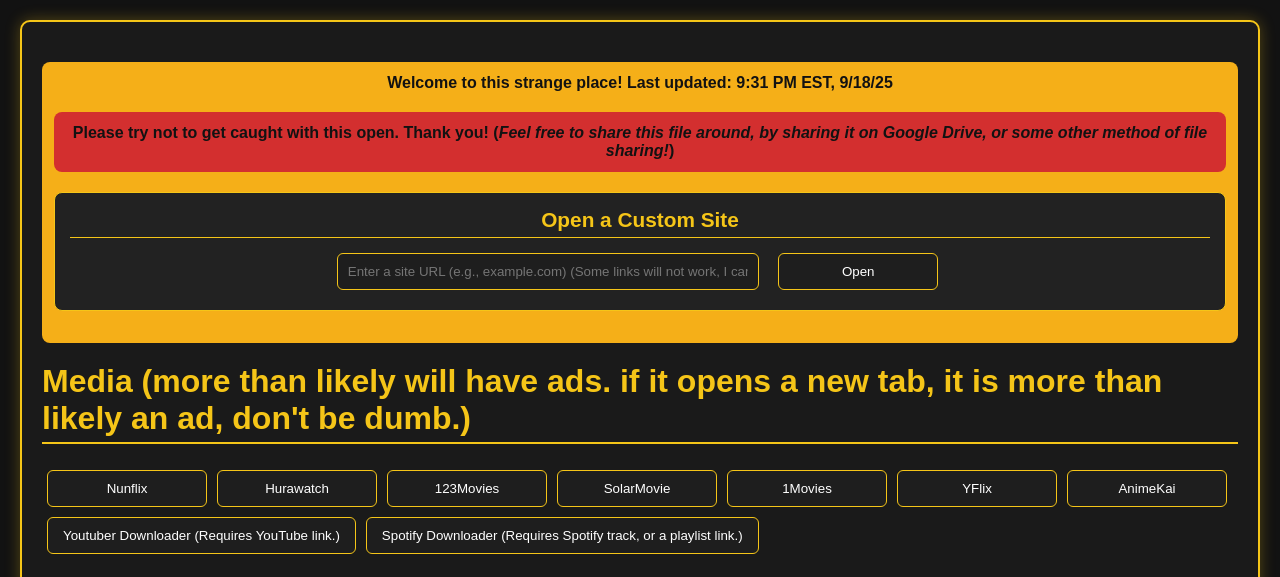
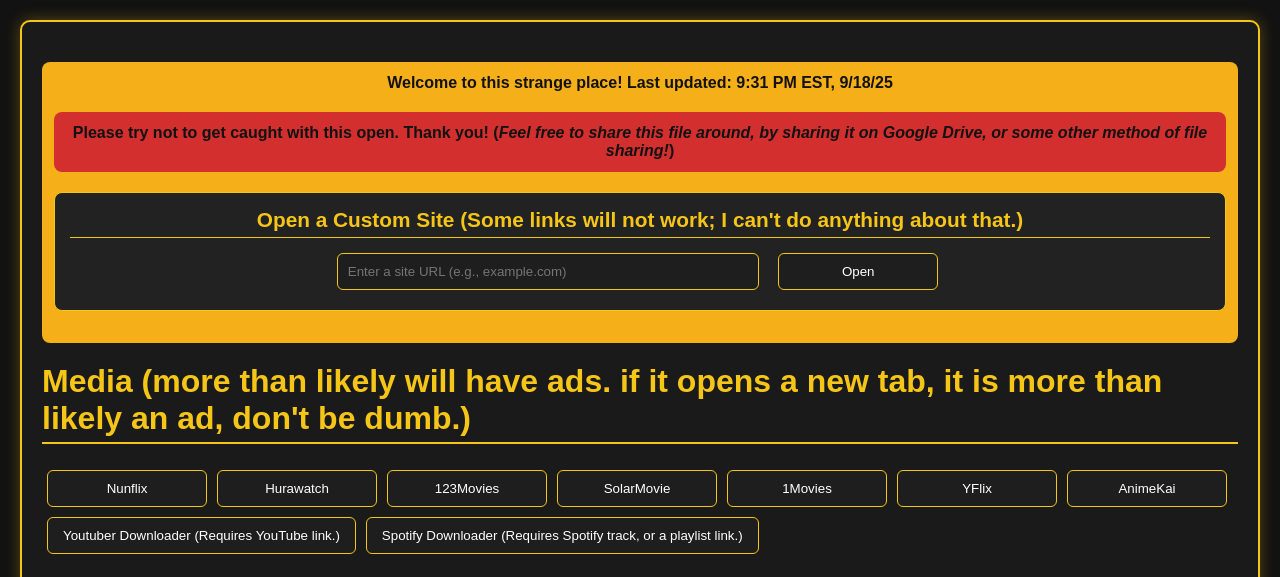
Before and after one commit to E3LightC/html_thing, a plain HTML site: page index.html in a window 1280 px wide. Shown: the top 577 px of the page. Drawn offline with Linux system fonts and the light colour scheme.

Commit message:
Update index.html

```diff
--- a/index.html
+++ b/index.html
@@ -250,8 +250,8 @@
                 </div>
 
                 <div class="input-section">
-                    <h2>Open a Custom Site</h2>
-                    <input type="text" id="customUrl" placeholder="Enter a site URL (e.g., example.com) (Some links will not work, I can't do anything about that.)"/>
+                    <h2>Open a Custom Site (Some links will not work; I can't do anything about that.)</h2>
+                    <input type="text" id="customUrl" placeholder="Enter a site URL (e.g., example.com)"/>
                     <button class="button" onclick="AddCustomSite()">Open</button>
                 </div>
             </div>
```
